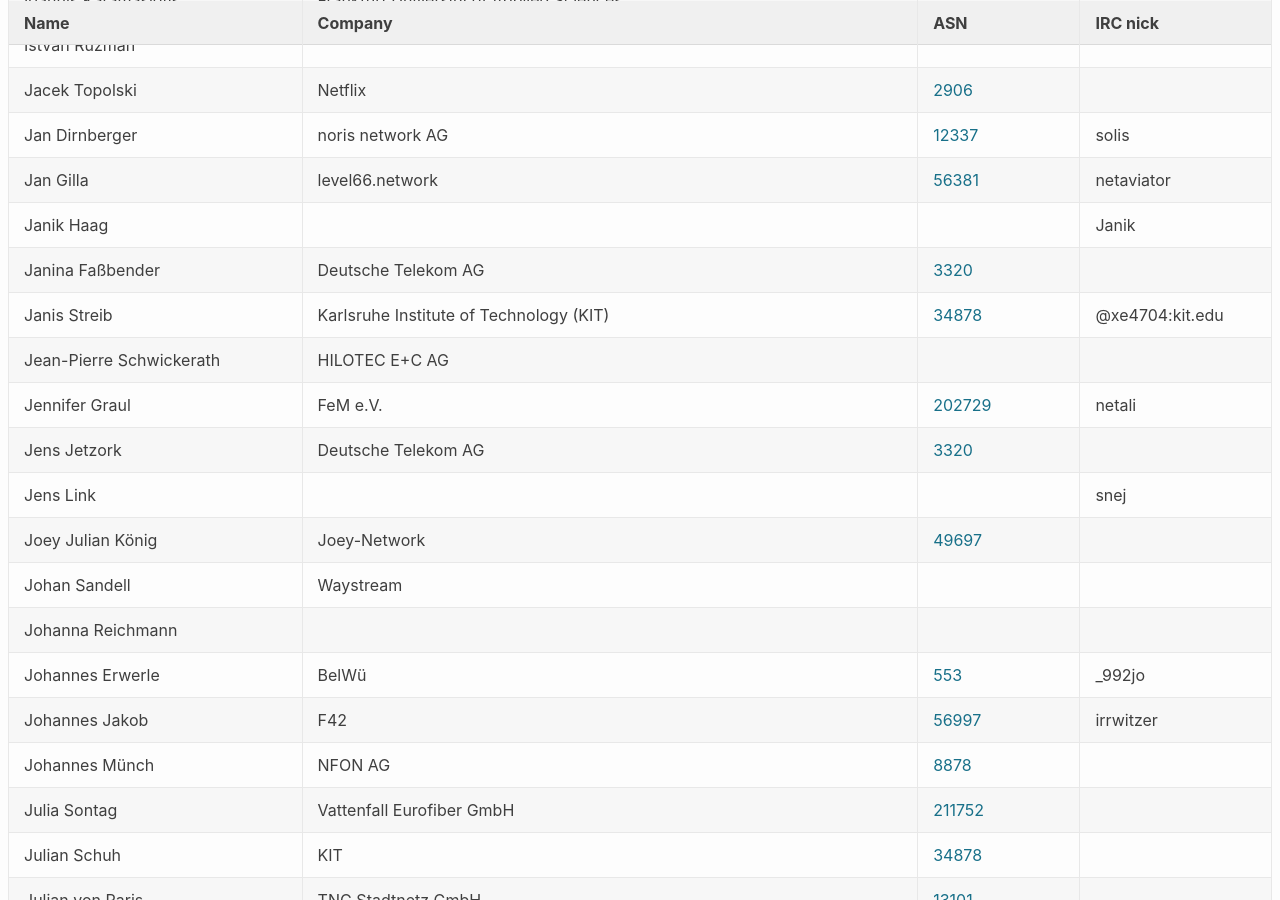
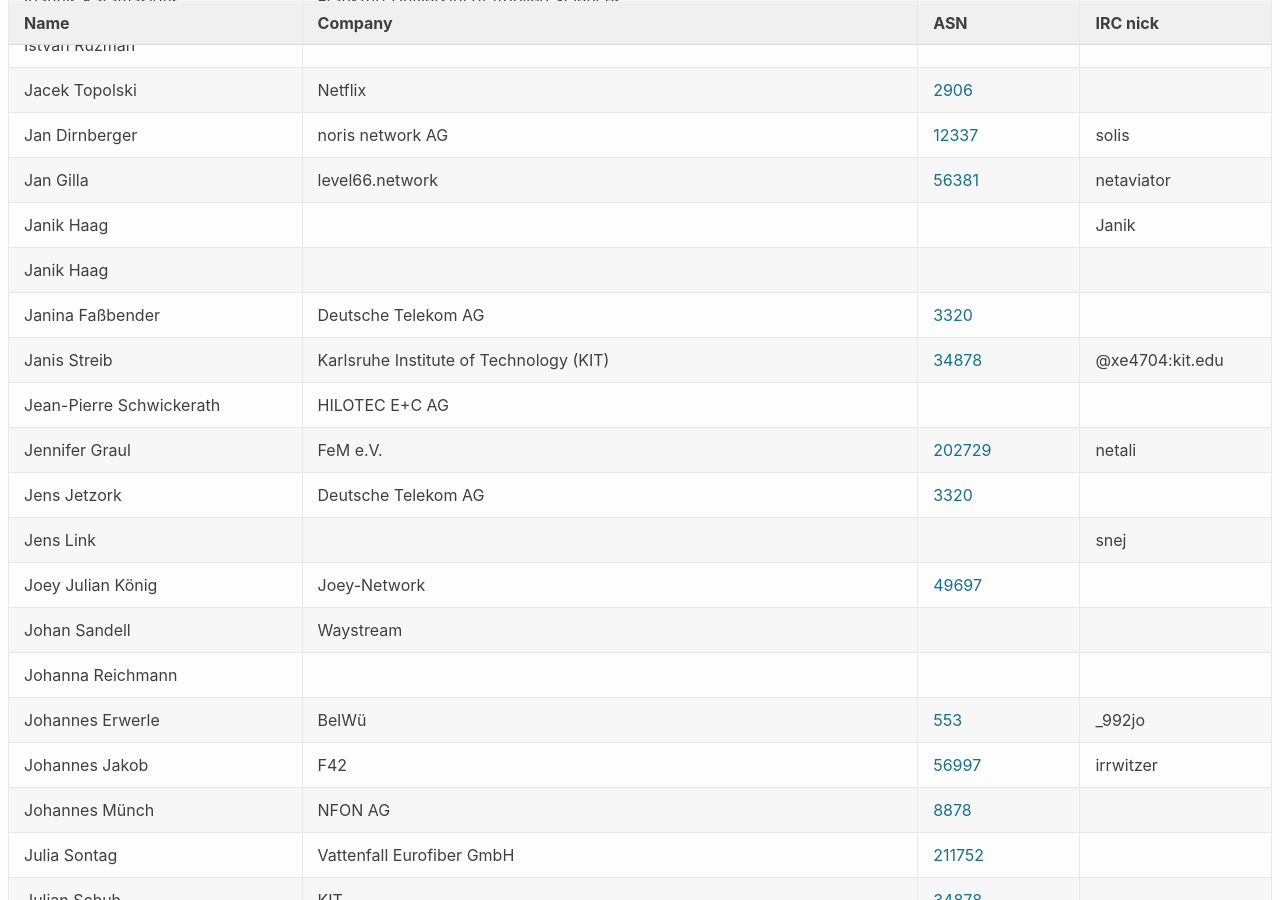
Before and after one commit to denog/pretix-attendeelist, a Jekyll site: the page built from denog15/index.md, in a window 1280 px wide and 900 px high, scrolled down 3934 px. Built offline with Jekyll 4.4.1, drawn with Linux system fonts in a browser that asks for light colours.

Commit message:
Latest data: Sun Oct  8 20:10:17 UTC 2023

```diff
--- a/_data/attendees_denog15_onsite.json
+++ b/_data/attendees_denog15_onsite.json
@@ -534,6 +534,12 @@
     "asn": null
   },
   {
+    "name": "Janik Haag",
+    "company": null,
+    "irc": null,
+    "asn": null
+  },
+  {
     "name": "Janina Faßbender",
     "company": "Deutsche Telekom AG",
     "irc": null,
```
